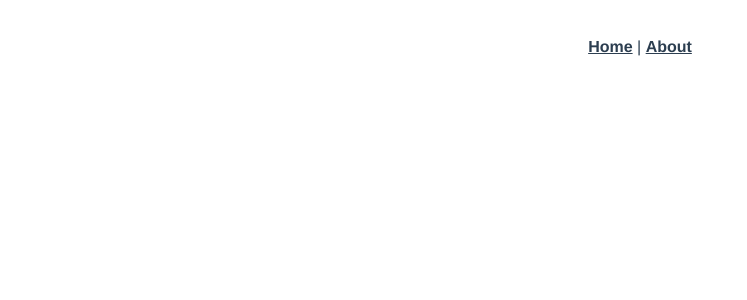
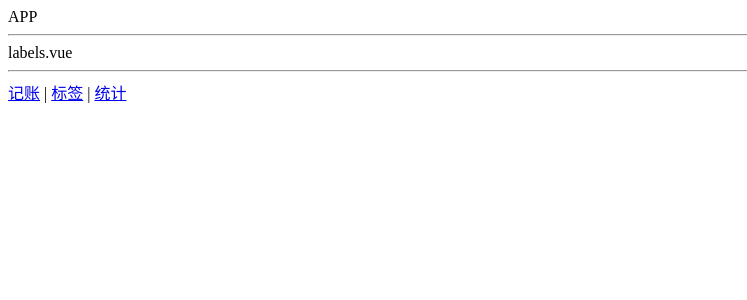
Before and after one commit to viabytsai/moneymanger, a Vue app: page /#/Labels in a window 1280 px wide. Shown: the top 300 px of the page, without its empty margins (0-747 px from the left). Built offline with nearby package versions, Linux system fonts and the light colour scheme.

Commit message:
创建三个页面

```diff
--- a/src/App.vue
+++ b/src/App.vue
@@ -1,10 +1,14 @@
 <template>
-  <div id="app">
-    <div id="nav">
-      <router-link to="/">Home</router-link> |
-      <router-link to="/about">About</router-link>
-    </div>
+  <div>
+    APP
+    <hr/>
     <router-view/>
+    <hr/>
+    <router-link to="/Money" >记账</router-link>
+    |
+    <router-link to="/Labels" >标签</router-link>
+    |
+    <router-link to="Statistics" >统计</router-link>
   </div>
 </template>
 
@@ -30,3 +34,7 @@
   }
 }
 </style>
+<script>export default {
+  components: {}
+}
+</script>
--- a/src/router/index.ts
+++ b/src/router/index.ts
@@ -1,27 +1,37 @@
-import Vue from 'vue'
-import VueRouter, { RouteConfig } from 'vue-router'
-import Home from '../views/Home.vue'
+import Vue from 'vue';
+import VueRouter, {RouteConfig} from 'vue-router';
+import Home from '../views/Home.vue';
+import Money from '@/views/Money.vue';
+import Labels from '@/views/Labels.vue';
+import Statistics from '@/views/Statistics.vue';
 
-Vue.use(VueRouter)
+Vue.use(VueRouter);
 
 const routes: Array<RouteConfig> = [
-  {
-    path: '/',
-    name: 'Home',
-    component: Home
-  },
-  {
-    path: '/about',
-    name: 'About',
+    {
+        path:'/',
+        redirect: '/Money'
+    },
+    {
+        path: '/Money',
+        component: Money
+    },
+    {
+        path: '/Labels',
+        component: Labels
+    },
+    {
+        path:'/Statistics',
+        component:Statistics
+    }
     // route level code-splitting
     // this generates a separate chunk (about.[hash].js) for this route
     // which is lazy-loaded when the route is visited.
-    component: () => import(/* webpackChunkName: "about" */ '../views/About.vue')
-  }
-]
+    // component: () => import(/* webpackChunkName: "about" */ '../views/About.vue')
+];
 
 const router = new VueRouter({
-  routes
-})
+    routes
+});
 
-export default router
+export default router;
--- /dev/null
+++ b/src/views/Labels.vue
@@ -0,0 +1,13 @@
+<template>
+<div>labels.vue</div>
+</template>
+
+<script lang='ts'>
+export default {
+  name: 'Labels'
+};
+</script>
+
+<style lang='scss' scoped>
+
+</style>
--- /dev/null
+++ b/src/views/Money.vue
@@ -0,0 +1,13 @@
+<template>
+<div>money.vue</div>
+</template>
+
+<script lang='ts'>
+export default {
+  name: 'Money'
+};
+</script>
+
+<style lang='scss' scoped>
+
+</style>
--- /dev/null
+++ b/src/views/Statistics.vue
@@ -0,0 +1,13 @@
+<template>
+<div>statistics.vue</div>
+</template>
+
+<script lang='ts'>
+export default {
+  name: 'Statistics'
+};
+</script>
+
+<style lang='scss' scoped>
+
+</style>
```
Also changed, not shown: package.json (+26 -35 lines), 2 other files (tests, documents, lock files or other folders).
